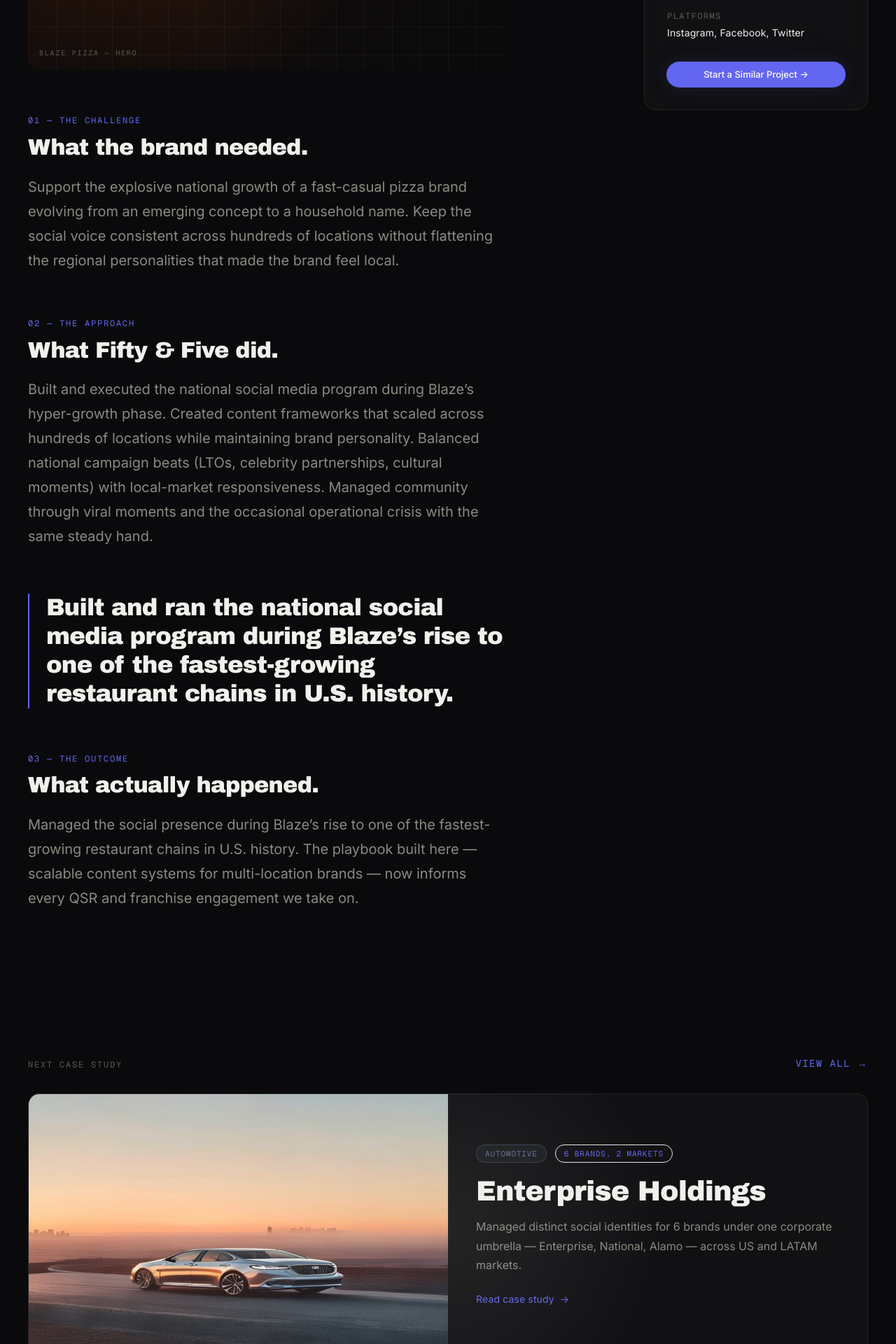
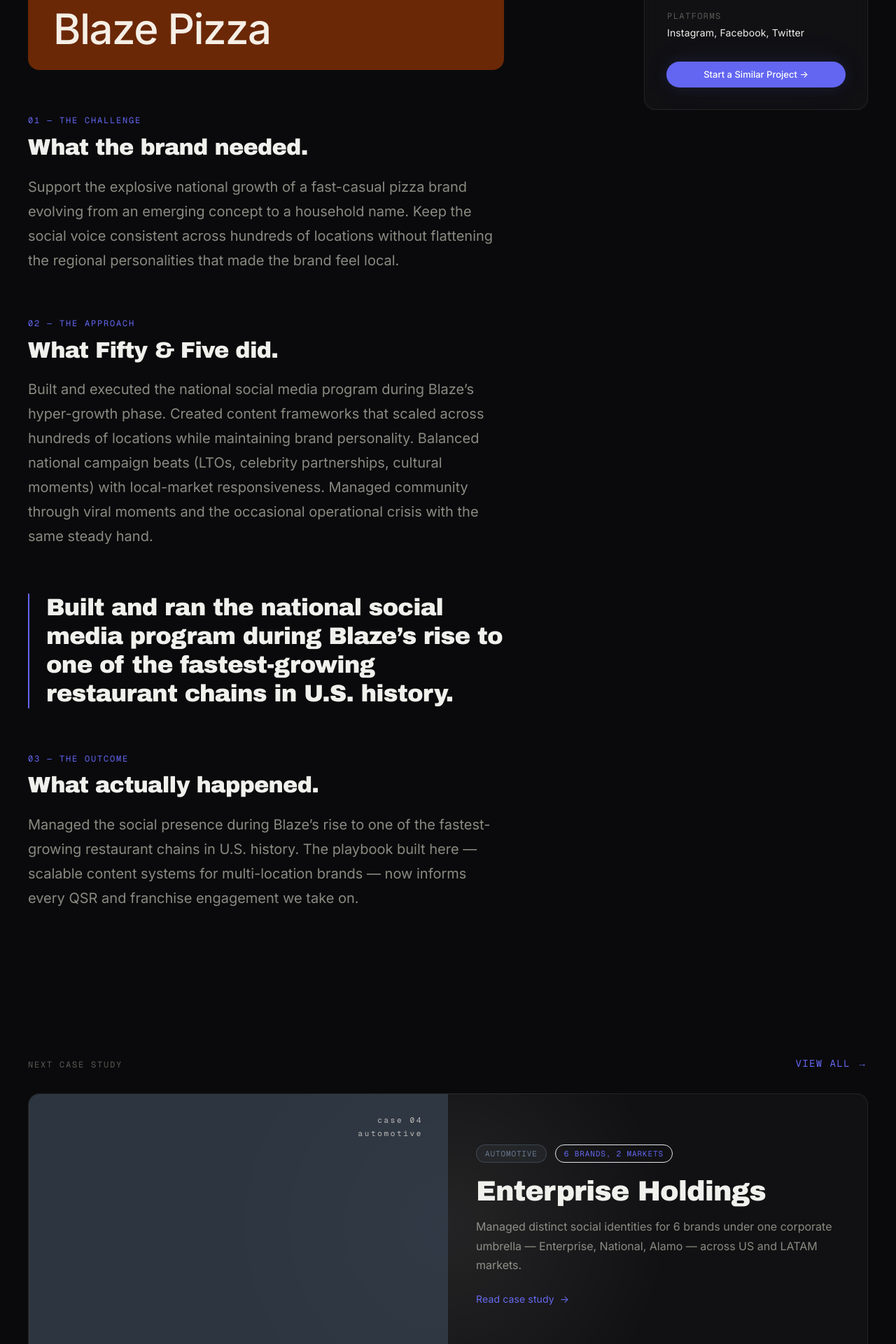
Before and after one commit to fiftyandfive/fifty-and-five-site, a Next.js app: page /work/blaze-pizza in a window 1280 px wide. Shown: the part 880-2800 px from the top of the page at 70% size. Built offline with nearby package versions, Linux system fonts and the light colour scheme; no server answers.

Commit message:
Replace photo heroes with brand color signature (Variant B asymmetric sans)

```diff
--- a/app/work/[slug]/page.tsx
+++ b/app/work/[slug]/page.tsx
@@ -7,6 +7,7 @@ import { DurationBadge, VerticalPill } from '@/components/ui/DurationBadge';
 import { GlassCard } from '@/components/ui/GlassCard';
 import { TiltCard } from '@/components/ui/TiltCard';
 import { PlaceholderImage } from '@/components/ui/PlaceholderImage';
+import { BrandColorHero } from '@/components/ui/BrandColorHero';
 import { MagneticButton } from '@/components/ui/MagneticButton';
 
 export function generateStaticParams() {
@@ -46,6 +47,11 @@ export default function CaseStudyPage({ params }: { params: { slug: string } })
 
   const next = getNextCaseStudy(cs.slug);
   const hex = VERTICAL_COLOR_HEX[cs.verticalColor];
+
+  const caseIndex = CASE_STUDIES.findIndex((c) => c.slug === cs.slug);
+  const caseNumber = String(caseIndex + 1).padStart(2, '0');
+  const nextIndex = next ? CASE_STUDIES.findIndex((c) => c.slug === next.slug) : -1;
+  const nextCaseNumber = nextIndex >= 0 ? String(nextIndex + 1).padStart(2, '0') : undefined;
 
   return (
     <>
@@ -92,13 +98,13 @@ export default function CaseStudyPage({ params }: { params: { slug: string } })
         <div className="grid grid-cols-1 lg:grid-cols-[1fr_320px] gap-12 lg:gap-16">
           <article className="max-w-[680px] text-[18px] leading-[1.75] text-text-primary/90">
             <SimpleReveal>
-              <PlaceholderImage
+              <BrandColorHero
+                client={cs.client}
+                verticalLabel={cs.verticalLabel}
+                verticalColor={cs.verticalColor}
+                caseNumber={caseNumber}
                 aspect="16/9"
-                colorKey={cs.verticalColor}
-                label={`${cs.client} — hero`}
                 className="rounded-glass mb-16"
-                src={cs.heroImage}
-                alt={`${cs.client} case study hero`}
               />
             </SimpleReveal>
 
@@ -160,12 +166,13 @@ export default function CaseStudyPage({ params }: { params: { slug: string } })
           <TiltCard tiltStrength={4}>
             <GlassCard padded={false}>
               <div className="grid grid-cols-1 md:grid-cols-2">
-                <PlaceholderImage
+                <BrandColorHero
+                  client={next.client}
+                  verticalLabel={next.verticalLabel}
+                  verticalColor={next.verticalColor}
+                  caseNumber={nextCaseNumber}
                   aspect="16/10"
-                  colorKey={next.verticalColor}
-                  label={next.client}
-                  src={next.heroImage}
-                  alt={`${next.client} case study`}
+                  variant="compact"
                 />
                 <div className="p-8 md:p-10 flex flex-col justify-center">
                   <div className="flex items-center gap-3 flex-wrap">
--- a/app/work/page.tsx
+++ b/app/work/page.tsx
@@ -7,6 +7,8 @@ import { GlassCard } from '@/components/ui/GlassCard';
 import { TiltCard } from '@/components/ui/TiltCard';
 import { DurationBadge, VerticalPill } from '@/components/ui/DurationBadge';
 import { PlaceholderImage } from '@/components/ui/PlaceholderImage';
+import { BrandColorHero } from '@/components/ui/BrandColorHero';
+import { CASE_STUDIES } from '@/lib/data/caseStudies';
 import { FilterBar } from '@/components/ui/FilterBar';
 import { AnimatedHeadline, SimpleReveal } from '@/components/ui/AnimatedHeadline';
 
@@ -68,12 +70,13 @@ export default function WorkIndex() {
                       <DurationBadge>{cs.durationBadge}</DurationBadge>
                     </div>
                     <div className="px-6">
-                      <PlaceholderImage
-                        colorKey={cs.verticalColor}
+                      <BrandColorHero
+                        client={cs.client}
+                        verticalLabel={cs.verticalLabel}
+                        verticalColor={cs.verticalColor}
+                        caseNumber={String(CASE_STUDIES.findIndex((x) => x.slug === cs.slug) + 1).padStart(2, '0')}
                         aspect="16/9"
-                        label={cs.client}
-                        src={cs.heroImage}
-                        alt={`${cs.client} — ${cs.verticalLabel} case study`}
+                        variant="compact"
                       />
                     </div>
                     <div className="p-6 flex-1 flex flex-col">
--- /dev/null
+++ b/components/ui/BrandColorHero.tsx
@@ -0,0 +1,61 @@
+import { VERTICAL_COLOR_DEEP_HEX } from '@/lib/data/caseStudies';
+
+type Props = {
+  client: string;
+  verticalLabel: string;
+  verticalColor: string;
+  caseNumber?: string;
+  aspect?: string;
+  variant?: 'full' | 'compact';
+  className?: string;
+};
+
+const FG = '#F5EFE6';
+
+export function BrandColorHero({
+  client,
+  verticalLabel,
+  verticalColor,
+  caseNumber,
+  aspect = '16/9',
+  variant = 'full',
+  className = '',
+}: Props) {
+  const bg = VERTICAL_COLOR_DEEP_HEX[verticalColor] ?? '#1F2937';
+
+  return (
+    <div
+      className={`relative w-full overflow-hidden rounded-[inherit] ${className}`}
+      style={{ aspectRatio: aspect, background: bg }}
+      role="img"
+      aria-label={`${client} — ${verticalLabel} case study`}
+    >
+      <div
+        className="absolute right-5 top-4 md:right-9 md:top-7 text-right font-mono leading-[1.7]"
+        style={{
+          color: FG,
+          opacity: 0.7,
+          fontSize: '11px',
+          letterSpacing: '0.24em',
+        }}
+      >
+        {caseNumber && <div>case {caseNumber}</div>}
+        <div>{verticalLabel.toLowerCase()}</div>
+      </div>
+
+      {variant === 'full' && (
+        <div className="absolute left-5 right-5 bottom-5 md:left-9 md:right-9 md:bottom-8">
+          <div
+            className="font-sans font-medium leading-[0.9] tracking-[-0.025em]"
+            style={{
+              color: FG,
+              fontSize: 'clamp(28px, 5.5vw, 60px)',
+            }}
+          >
+            {client}
+          </div>
+        </div>
+      )}
+    </div>
+  );
+}
--- a/lib/data/caseStudies.ts
+++ b/lib/data/caseStudies.ts
@@ -294,3 +294,16 @@ export const VERTICAL_COLOR_HEX: Record<string, string> = {
   realestate: '#B45309',
   automotive: '#64748B',
 };
+
+export const VERTICAL_COLOR_DEEP_HEX: Record<string, string> = {
+  wine: '#4A1A20',
+  hospitality: '#064E47',
+  restaurant: '#6B2806',
+  fitness: '#6B2244',
+  tech: '#2D2F73',
+  retail: '#6B4006',
+  entertainment: '#401F73',
+  healthcare: '#023E5C',
+  realestate: '#5C2C04',
+  automotive: '#2D3540',
+};
```
